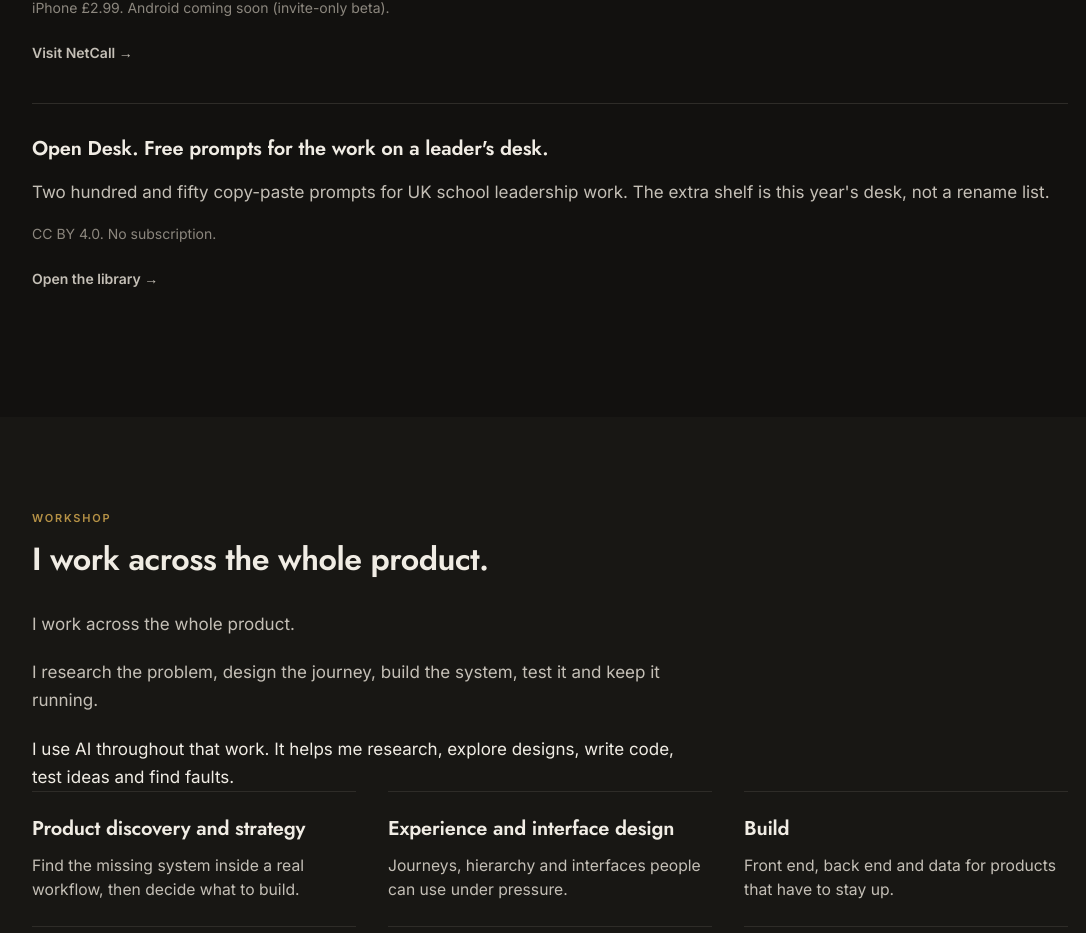
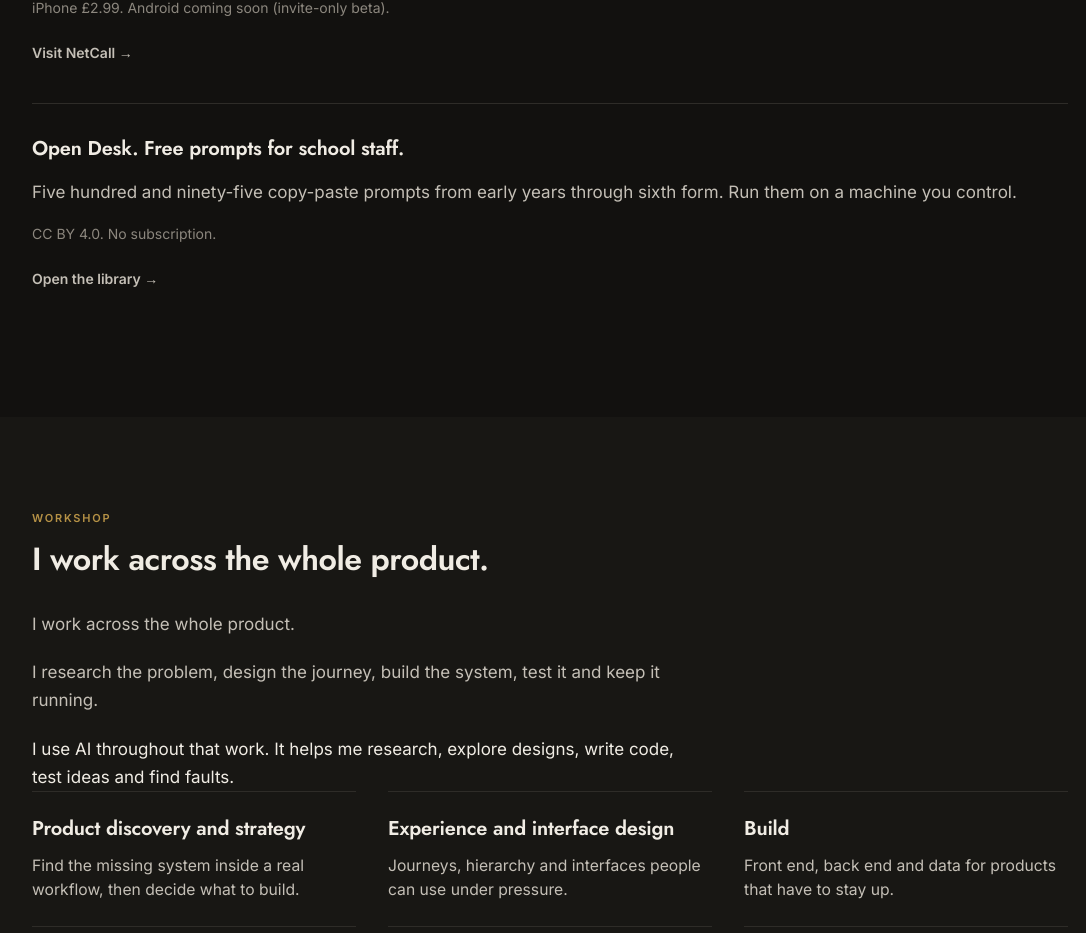
Before and after one commit to Vicariouso/joshuamangas-com, a Next.js app: page / in a window 1280 px wide. Shown: the part 1858-2791 px from the top of the page, without its empty margins (90-1176 px from the left). Built offline with nearby package versions, Linux system fonts and the light colour scheme.

Commit message:
Point the homepage Open Desk card at the live 595-job library

```diff
--- a/app/page.tsx
+++ b/app/page.tsx
@@ -240,11 +240,11 @@ export default function Home() {
             aria-labelledby="opendesk-heading"
           >
             <h3 id="opendesk-heading" className="type-h3 also-title text-text transition-colors duration-150">
-              Open Desk. Free prompts for the work on a leader's desk.
+              Open Desk. Free prompts for school staff.
             </h3>
             <p className="mt-4 text-text-2" style={{ fontSize: "1.0625rem", lineHeight: 1.65 }}>
-              Two hundred and fifty copy-paste prompts for UK school leadership
-              work. The extra shelf is this year's desk, not a rename list.
+              Five hundred and ninety-five copy-paste prompts from early years
+              through sixth form. Run them on a machine you control.
             </p>
             <p className="mt-4 text-muted" style={{ fontSize: "0.875rem" }}>
               CC BY 4.0. No subscription.
```
